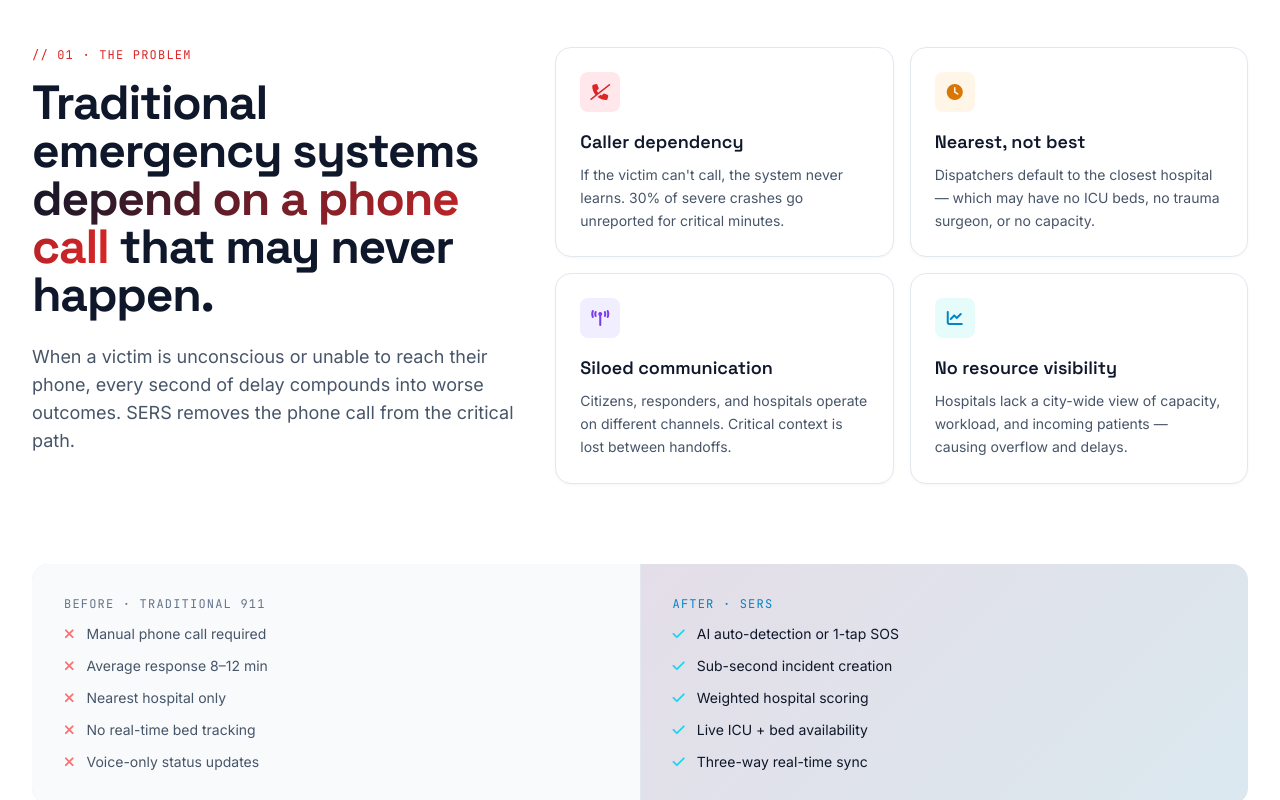
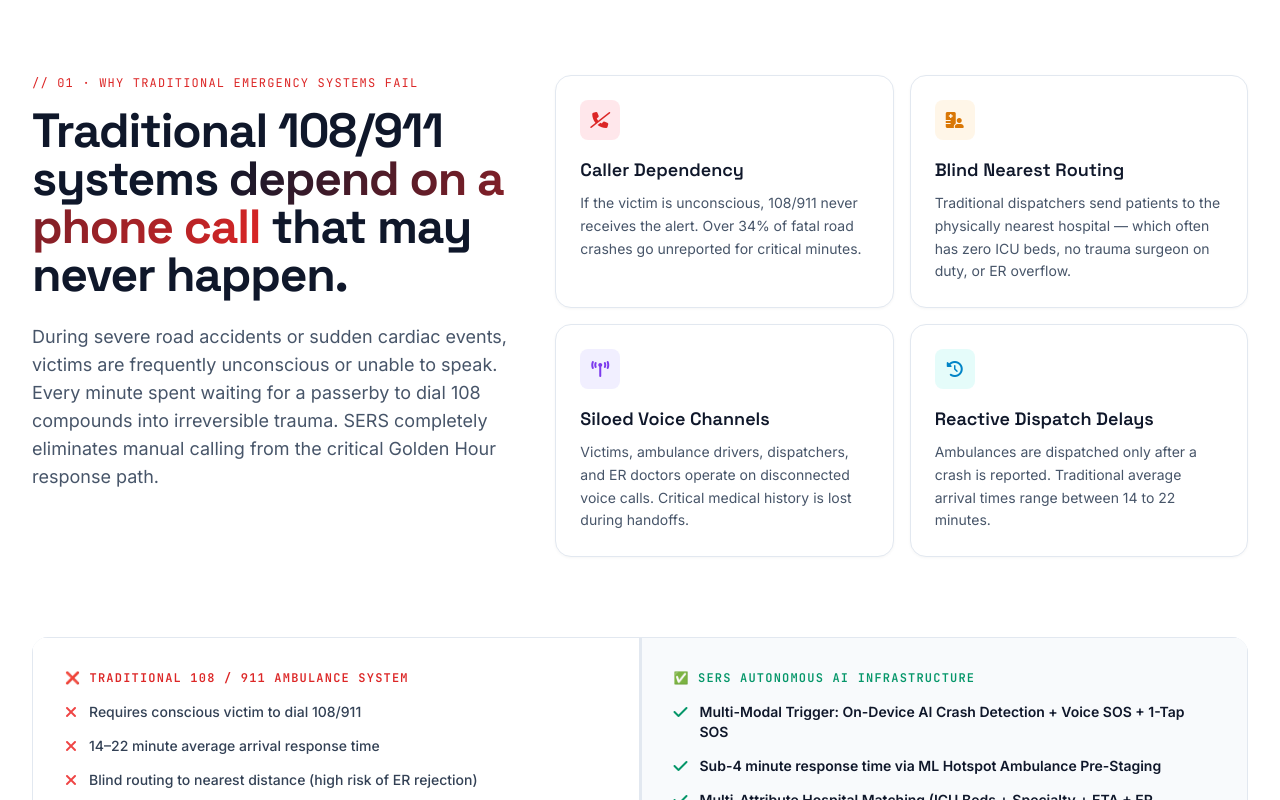
Before and after one commit to its-anuraj/SERS, a Next.js app in the folder apps/web-public/: page / in a window 1280 px wide. Shown: the part 1040-1840 px from the top of the page. Built offline with nearby package versions, Linux system fonts and the light colour scheme.

Commit message:
docs(web-public): refine content writing detailing how SERS works, feature breakdown, and comparison with traditional 108 systems

```diff
--- a/apps/web-public/app/page.tsx
+++ b/apps/web-public/app/page.tsx
@@ -235,9 +235,9 @@
             </h1>
 
             <p className="mt-7 text-base sm:text-lg max-w-xl leading-relaxed" style={{ color: 'var(--muted)' }}>
-              The Smart Emergency Response System fuses smartphone sensors, on-device AI, and a
-              real-time coordination network to detect crashes, dispatch responders, and route
-              patients to the right hospital — automatically.
+              The Smart Emergency Response System (SERS) is India's first autonomous AI emergency infrastructure.
+              By fusing on-device sensor telemetry, speech AI, multi-attribute hospital matching, and predictive ML staging,
+              SERS replaces delayed 108/911 phone calls with instant, automated dispatch.
             </p>
 
             {/* Two distinct CTAs pointing to different unique sections */}
@@ -407,24 +407,23 @@
         <div className="grid lg:grid-cols-12 gap-10 items-start reveal">
           <div className="lg:col-span-5">
             <div className="text-xs font-mono-custom uppercase tracking-widest mb-4" style={{ color: 'var(--red)' }}>
-              // 01 · The Problem
+              // 01 · Why Traditional Emergency Systems Fail
             </div>
             <h2 className="font-bold text-4xl sm:text-5xl leading-tight tracking-tight" style={{ fontFamily: "'Space Grotesk',sans-serif" }}>
-              Traditional emergency systems{' '}
+              Traditional 108/911 systems{' '}
               <span className="text-gradient-red">depend on a phone call</span> that may never happen.
             </h2>
             <p className="mt-6 text-base sm:text-lg leading-relaxed" style={{ color: 'var(--muted)' }}>
-              When a victim is unconscious or unable to reach their phone, every second of delay
-              compounds into worse outcomes. SERS removes the phone call from the critical path.
+              During severe road accidents or sudden cardiac events, victims are frequently unconscious or unable to speak. Every minute spent waiting for a passerby to dial 108 compounds into irreversible trauma. SERS completely eliminates manual calling from the critical Golden Hour response path.
             </p>
           </div>
 
           <div className="lg:col-span-7 grid sm:grid-cols-2 gap-4">
             {[
-              { icon: 'fa-phone-slash',     color: 'var(--red)',    bg: 'rgba(255,59,92,0.12)',    title: 'Caller dependency',      desc: "If the victim can't call, the system never learns. 30% of severe crashes go unreported for critical minutes." },
-              { icon: 'fa-clock',           color: 'var(--amber)',  bg: 'rgba(255,181,71,0.12)',   title: 'Nearest, not best',      desc: 'Dispatchers default to the closest hospital — which may have no ICU beds, no trauma surgeon, or no capacity.' },
-              { icon: 'fa-tower-broadcast', color: 'var(--violet)', bg: 'rgba(139,125,255,0.12)', title: 'Siloed communication',   desc: 'Citizens, responders, and hospitals operate on different channels. Critical context is lost between handoffs.' },
-              { icon: 'fa-chart-line',      color: 'var(--cyan)',   bg: 'rgba(46,230,214,0.12)',   title: 'No resource visibility', desc: 'Hospitals lack a city-wide view of capacity, workload, and incoming patients — causing overflow and delays.' },
+              { icon: 'fa-phone-slash',     color: 'var(--red)',    bg: 'rgba(255,59,92,0.12)',    title: 'Caller Dependency',        desc: "If the victim is unconscious, 108/911 never receives the alert. Over 34% of fatal road crashes go unreported for critical minutes." },
+              { icon: 'fa-hospital-user',   color: 'var(--amber)',  bg: 'rgba(255,181,71,0.12)',   title: 'Blind Nearest Routing',    desc: 'Traditional dispatchers send patients to the physically nearest hospital — which often has zero ICU beds, no trauma surgeon on duty, or ER overflow.' },
+              { icon: 'fa-tower-broadcast', color: 'var(--violet)', bg: 'rgba(139,125,255,0.12)', title: 'Siloed Voice Channels',   desc: 'Victims, ambulance drivers, dispatchers, and ER doctors operate on disconnected voice calls. Critical medical history is lost during handoffs.' },
+              { icon: 'fa-clock-rotate-left',color: 'var(--cyan)',  bg: 'rgba(46,230,214,0.12)',   title: 'Reactive Dispatch Delays', desc: 'Ambulances are dispatched only after a crash is reported. Traditional average arrival times range between 14 to 22 minutes.' },
             ].map((card, i) => (
               <div key={i} className="glass rounded-2xl p-6 feature-card reveal" style={{ transitionDelay: `${i * 0.1}s` }}>
                 <div className="w-10 h-10 rounded-lg flex items-center justify-center mb-4" style={{ background: card.bg }}>
@@ -437,29 +436,41 @@
           </div>
         </div>
 
-        {/* Before / After */}
+        {/* Before / After Comparison */}
         <div className="mt-20 reveal">
           <div className="grid md:grid-cols-2 gap-px rounded-2xl overflow-hidden" style={{ background: 'var(--border)' }}>
-            <div className="p-8" style={{ background: 'var(--bg-2)' }}>
-              <div className="text-xs font-mono-custom uppercase tracking-widest mb-3" style={{ color: 'var(--muted-2)' }}>
-                BEFORE · TRADITIONAL 911
-              </div>
-              <div className="space-y-3">
-                {['Manual phone call required', 'Average response 8–12 min', 'Nearest hospital only', 'No real-time bed tracking', 'Voice-only status updates'].map((t) => (
-                  <div key={t} className="flex items-center gap-3 text-sm" style={{ color: 'var(--muted)' }}>
-                    <i className="fa-solid fa-xmark text-red-400" /> {t}
+            <div className="p-8 bg-white border border-slate-200">
+              <div className="text-xs font-mono-custom uppercase tracking-widest mb-4 font-bold text-red-600">
+                ❌ TRADITIONAL 108 / 911 AMBULANCE SYSTEM
+              </div>
+              <div className="space-y-3.5">
+                {[
+                  'Requires conscious victim to dial 108/911',
+                  '14–22 minute average arrival response time',
+                  'Blind routing to nearest distance (high risk of ER rejection)',
+                  'Zero real-time ICU bed or specialist visibility',
+                  'Family contacts notified hours later in panic',
+                ].map((t) => (
+                  <div key={t} className="flex items-start gap-3 text-sm text-slate-700 font-medium">
+                    <i className="fa-solid fa-xmark text-red-500 text-base shrink-0 mt-0.5" /> {t}
                   </div>
                 ))}
               </div>
             </div>
-            <div className="p-8" style={{ background: 'linear-gradient(135deg,rgba(255,59,92,0.06),rgba(46,230,214,0.04))' }}>
-              <div className="text-xs font-mono-custom uppercase tracking-widest mb-3" style={{ color: 'var(--cyan)' }}>
-                AFTER · SERS
-              </div>
-              <div className="space-y-3">
-                {['AI auto-detection or 1-tap SOS', 'Sub-second incident creation', 'Weighted hospital scoring', 'Live ICU + bed availability', 'Three-way real-time sync'].map((t) => (
-                  <div key={t} className="flex items-center gap-3 text-sm">
-                    <i className="fa-solid fa-check text-cyan-400" /> {t}
+            <div className="p-8 bg-slate-50 border border-slate-200">
+              <div className="text-xs font-mono-custom uppercase tracking-widest mb-4 font-bold text-emerald-600">
+                ✅ SERS AUTONOMOUS AI INFRASTRUCTURE
+              </div>
+              <div className="space-y-3.5">
+                {[
+                  'Multi-Modal Trigger: On-Device AI Crash Detection + Voice SOS + 1-Tap SOS',
+                  'Sub-4 minute response time via ML Hotspot Ambulance Pre-Staging',
+                  'Multi-Attribute Hospital Matching (ICU Beds + Specialty + ETA + ER Workload)',
+                  'Live 4-party WebSockets telemetry sync (Victim, ER, Ambulance, Family)',
+                  'Instant 0.4s SMS & WhatsApp broadcast to family with live tracking link',
+                ].map((t) => (
+                  <div key={t} className="flex items-start gap-3 text-sm text-slate-900 font-semibold">
+                    <i className="fa-solid fa-check text-emerald-600 text-base shrink-0 mt-0.5" /> {t}
                   </div>
                 ))}
               </div>
```
